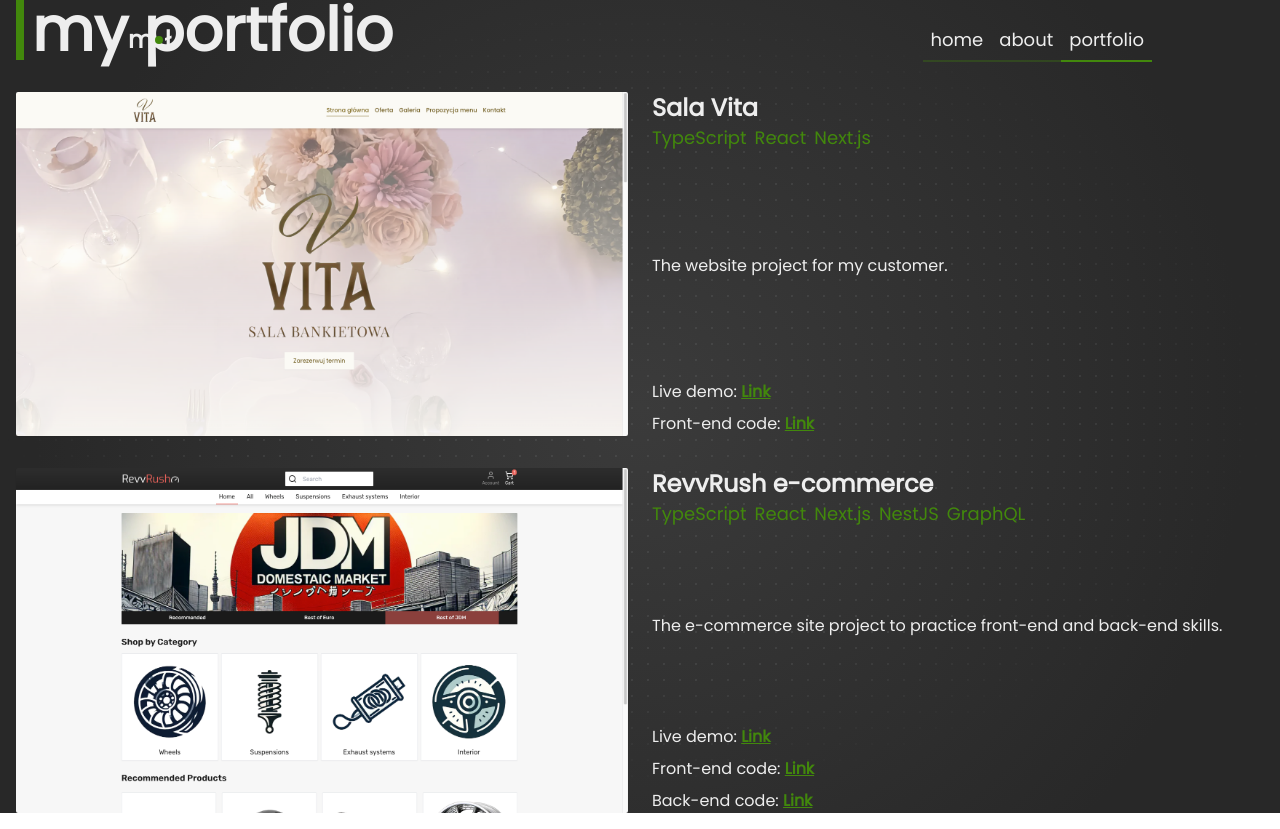
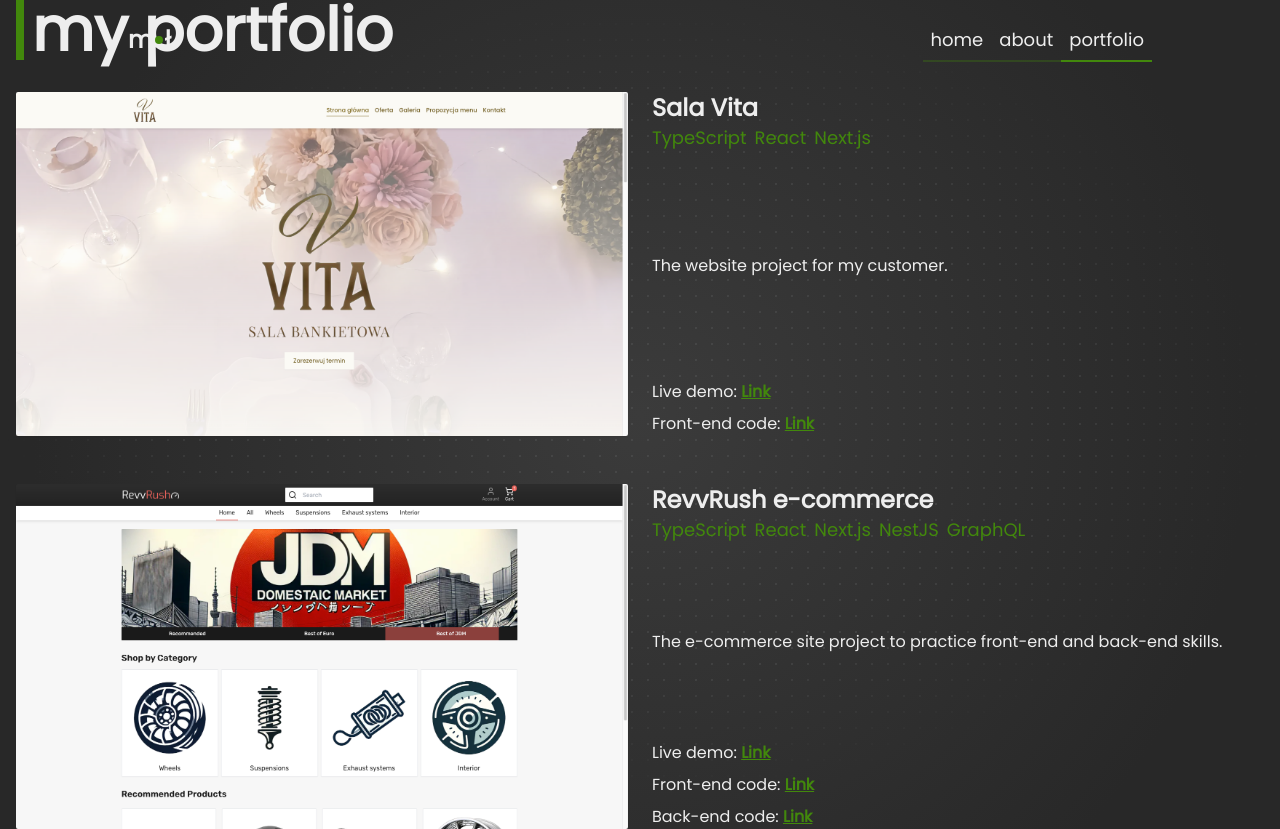
Before and after one commit to mikepatch/whatacode, a Next.js app: page /portfolio in a window 1280 px wide. Built offline with nearby package versions, Linux system fonts and the light colour scheme.

Commit message:
patch: Update spacing in PortfolioList

```diff
--- a/src/components/portfolio/PortfolioList.tsx
+++ b/src/components/portfolio/PortfolioList.tsx
@@ -3,7 +3,7 @@
 
 export const PortfolioList = () => {
 	return (
-		<ul className="flex w-full flex-col gap-8">
+		<ul className="flex w-full flex-col gap-12">
 			{PORTFOLIO_ITEMS.map((item) => (
 				<PortfolioListItem key={item.title} projectDetails={item} />
 			))}
```
